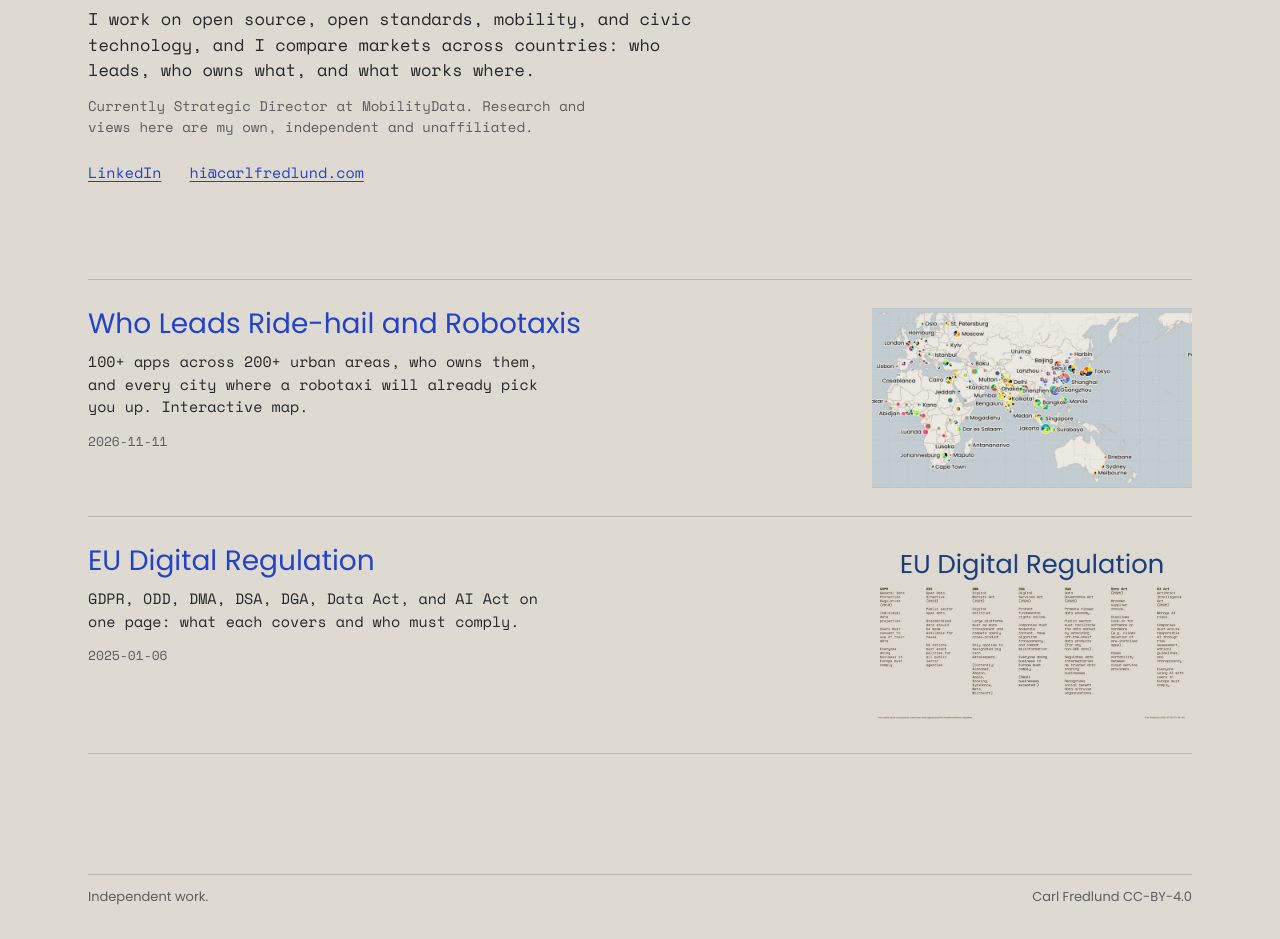
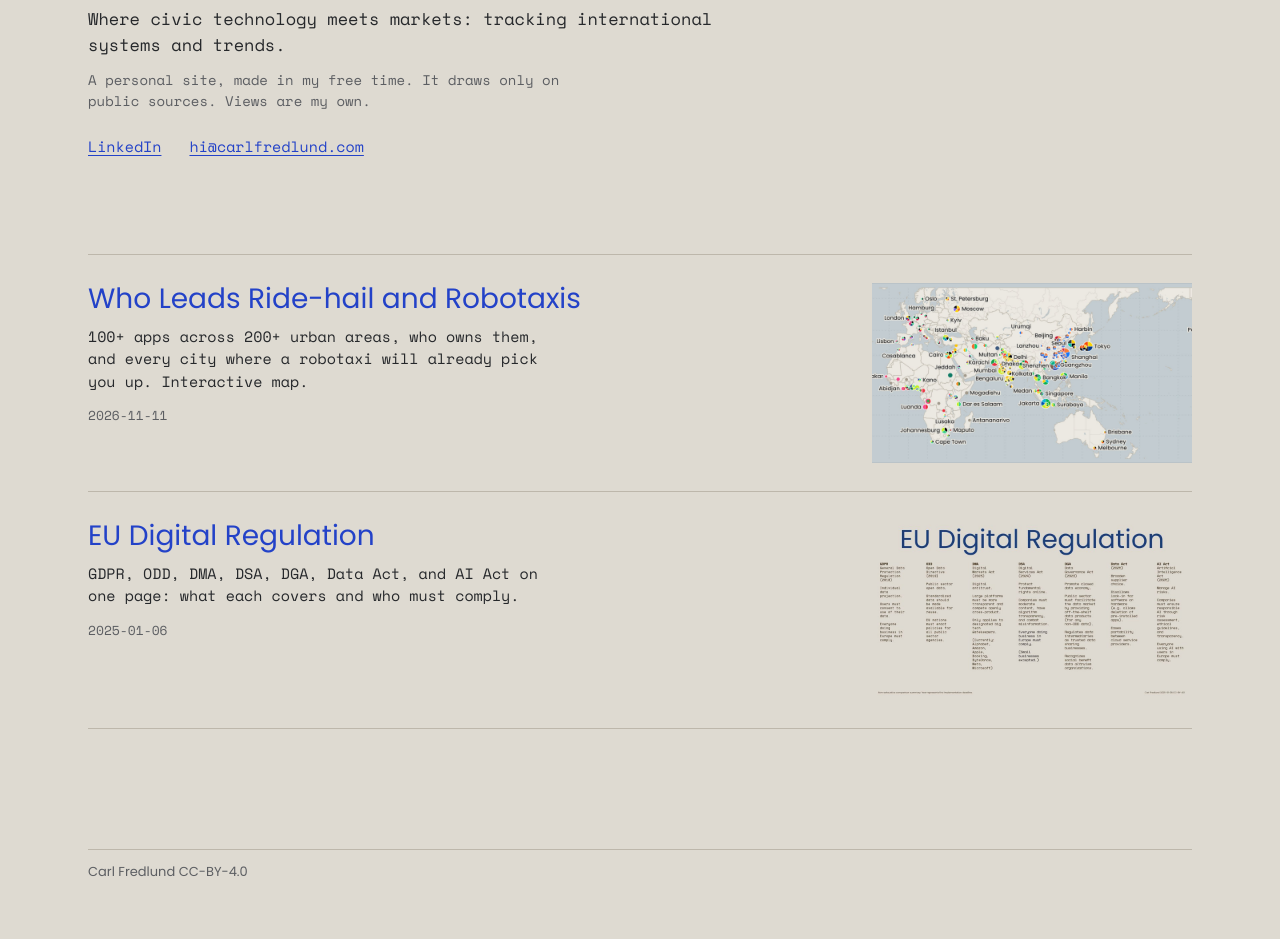
Before and after one commit to carlfredl/carlfredlund.com, a plain HTML site: page index.html in a window 1280 px wide. Shown: the part 266-1205 px from the top of the page. After the commit the page ends 1179 px from the top, so only its background shows below. Drawn offline with nearby package versions, Linux system fonts and the light colour scheme.

Commit message:
Add files via upload

```diff
--- a/index.html
+++ b/index.html
@@ -4,9 +4,9 @@
 <meta charset="utf-8">
 <meta name="viewport" content="width=device-width, initial-scale=1">
 <title>Carl Fredlund</title>
-<meta name="description" content="Market analysis of mobility, civic, and urban technology across countries: who leads, who owns what, and what works where.">
+<meta name="description" content="Where civic technology meets markets: tracking international systems and trends.">
 <meta property="og:title" content="Carl Fredlund">
-<meta property="og:description" content="Market analysis of mobility, civic, and urban technology.">
+<meta property="og:description" content="Where civic technology meets markets.">
 <meta property="og:image" content="https://carlfredlund.com/assets/ride-hail-robotaxi.jpg">
 <link rel="preconnect" href="https://fonts.googleapis.com">
 <link rel="preconnect" href="https://fonts.gstatic.com" crossorigin>
@@ -18,8 +18,8 @@
 
 <main>
 <h1>Carl Fredlund</h1>
-<p class="bio">I work on open source, open standards, mobility, and civic technology, and I compare markets across countries: who leads, who owns what, and what works where.</p>
-<p class="bio" style="margin-top:12px;font-size:14px;color:var(--mut)">Currently Strategic Director at MobilityData. Research and views here are my own, independent and unaffiliated.</p>
+<p class="bio">Where civic technology meets markets: tracking international systems and trends.</p>
+<p class="bio" style="margin-top:12px;font-size:14px;color:var(--mut)">A personal site, made in my free time. It draws only on public sources. Views are my own.</p>
 <p class="links"><a href="https://www.linkedin.com/in/carlfredlund/">LinkedIn</a><a href="mailto:hi@carlfredlund.com">hi@carlfredlund.com</a></p>
 
 <ul class="work" id="work">
@@ -38,7 +38,7 @@
 </ul>
 </main>
 
-<footer class="foot"><span>Independent work.</span><span>Carl Fredlund CC-BY-4.0</span></footer>
+<footer class="foot"><span>Carl Fredlund CC-BY-4.0</span></footer>
 </div>
 </body>
 </html>
```
